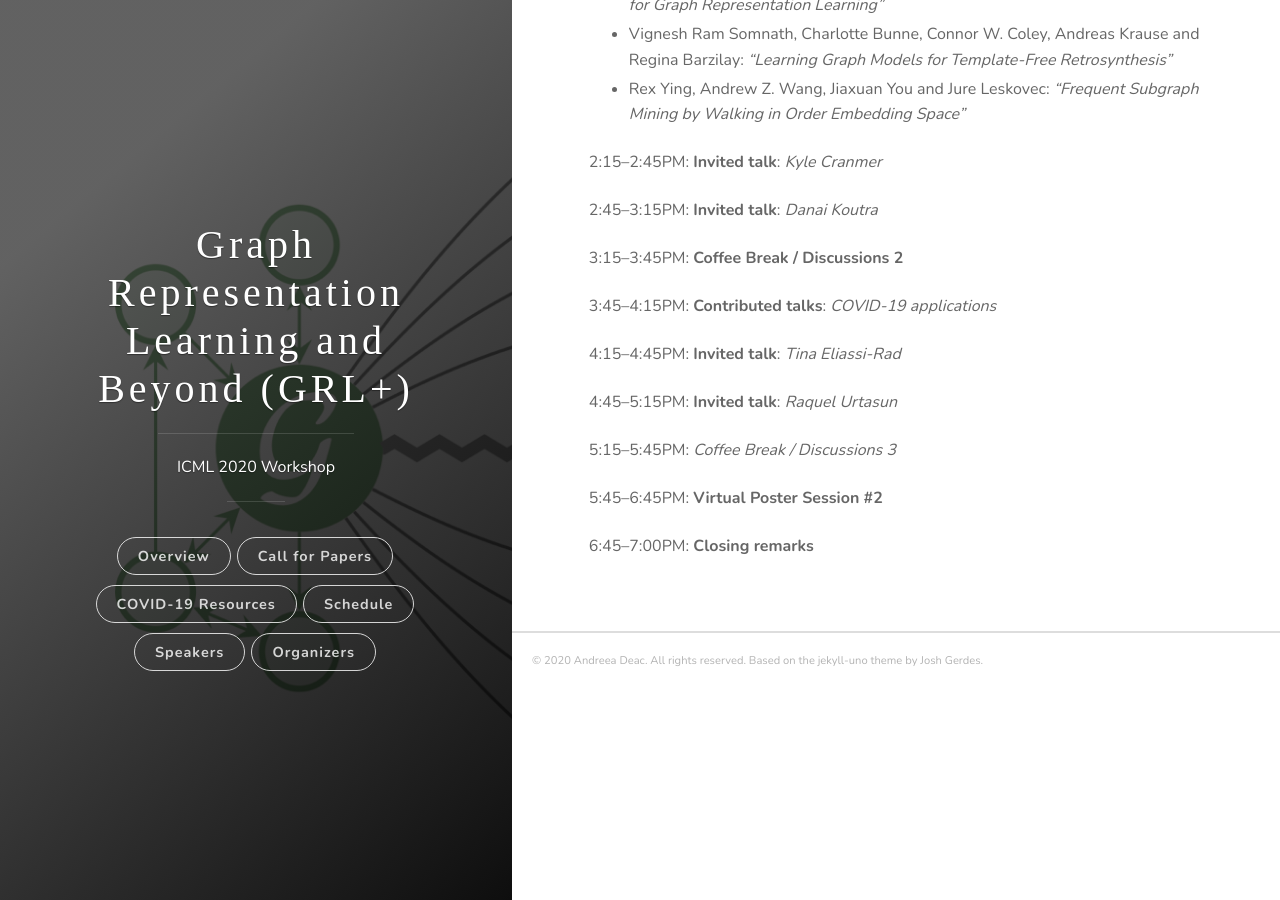
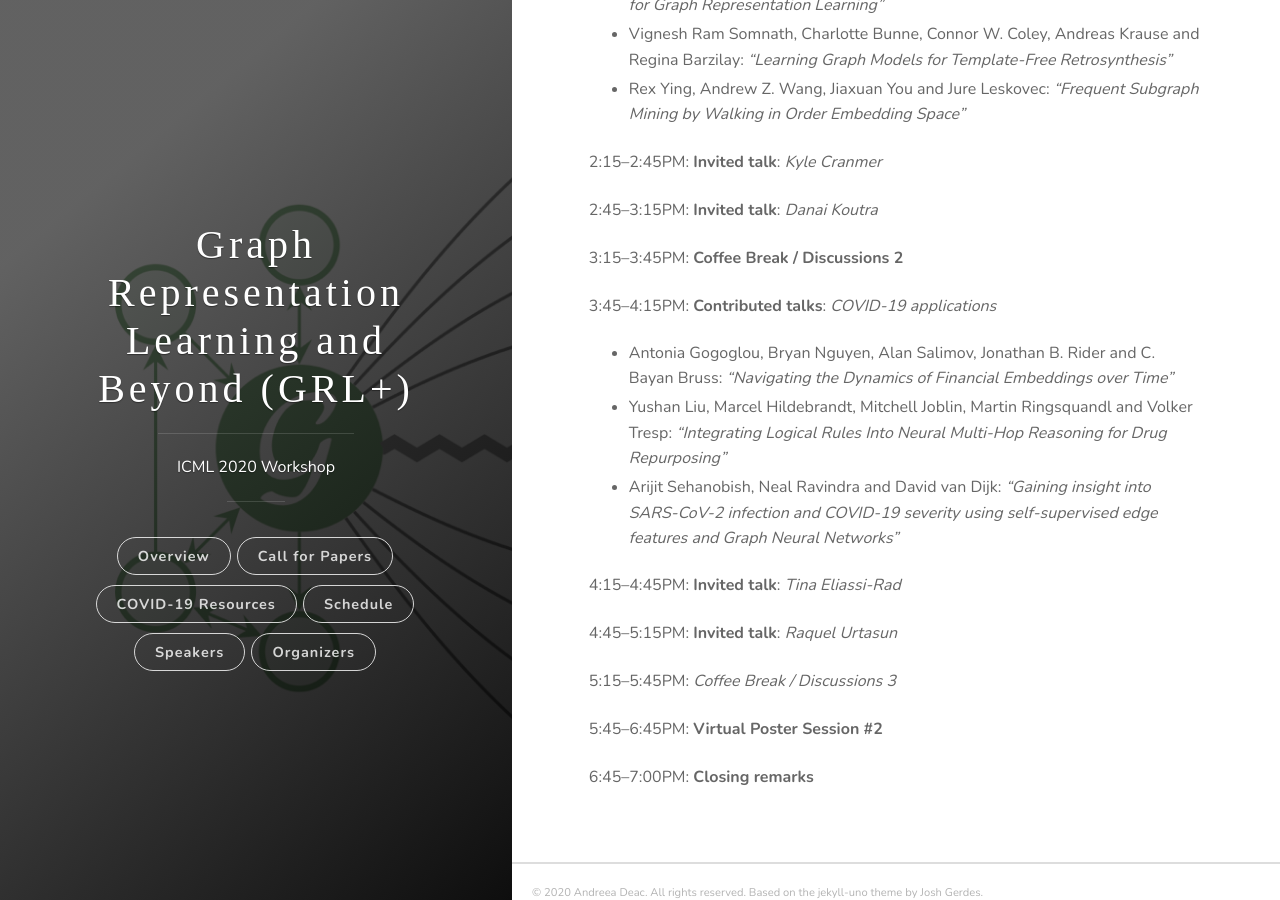
Before and after one commit to grlplus/grlplus.github.io, a Jekyll site: the page built from schedule.md, in a window 1280 px wide and 900 px high, scrolled down 884 px. Built offline with Jekyll 4.4.1, drawn with Linux system fonts in a browser that asks for light colours; some web fonts are replaced.

Commit message:
Third batch of contributed talks

```diff
--- a/schedule.md
+++ b/schedule.md
@@ -37,6 +37,9 @@ All times in **Vienna** timezone (GMT+2).
 3:15--3:45PM: **Coffee Break / Discussions 2**
 
 3:45--4:15PM: **Contributed talks**: *COVID-19 applications*
+* Antonia Gogoglou, Bryan Nguyen, Alan Salimov, Jonathan B. Rider and C. Bayan Bruss: _"Navigating the Dynamics of Financial Embeddings over Time"_
+* Yushan Liu, Marcel Hildebrandt, Mitchell Joblin, Martin Ringsquandl and Volker Tresp: _"Integrating Logical Rules Into Neural Multi-Hop Reasoning for Drug Repurposing"_
+* Arijit Sehanobish, Neal Ravindra and David van Dijk: _"Gaining insight into SARS-CoV-2 infection and COVID-19 severity using self-supervised edge features and Graph Neural Networks"_
 
 4:15--4:45PM: **Invited talk**: *Tina Eliassi-Rad*
 
```
